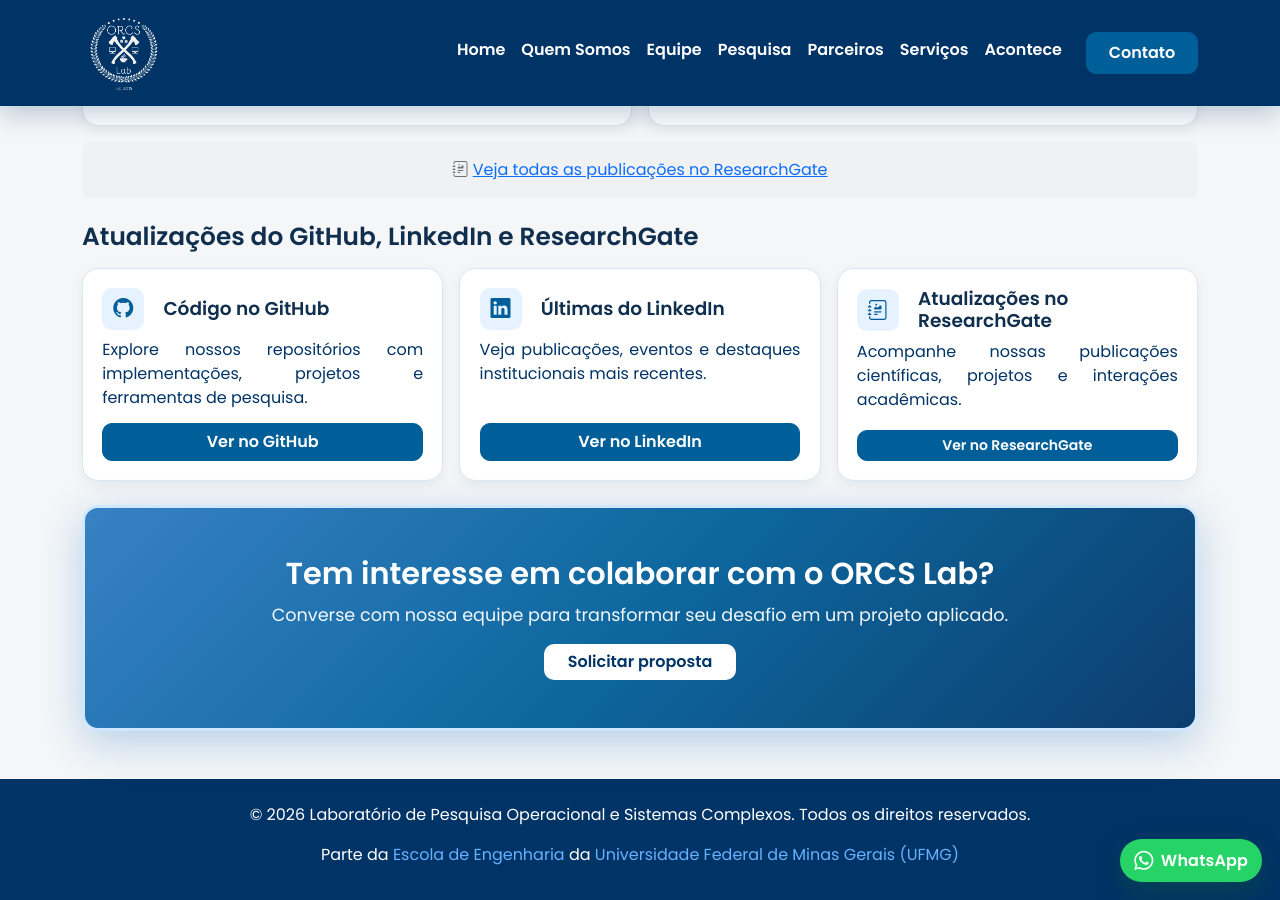
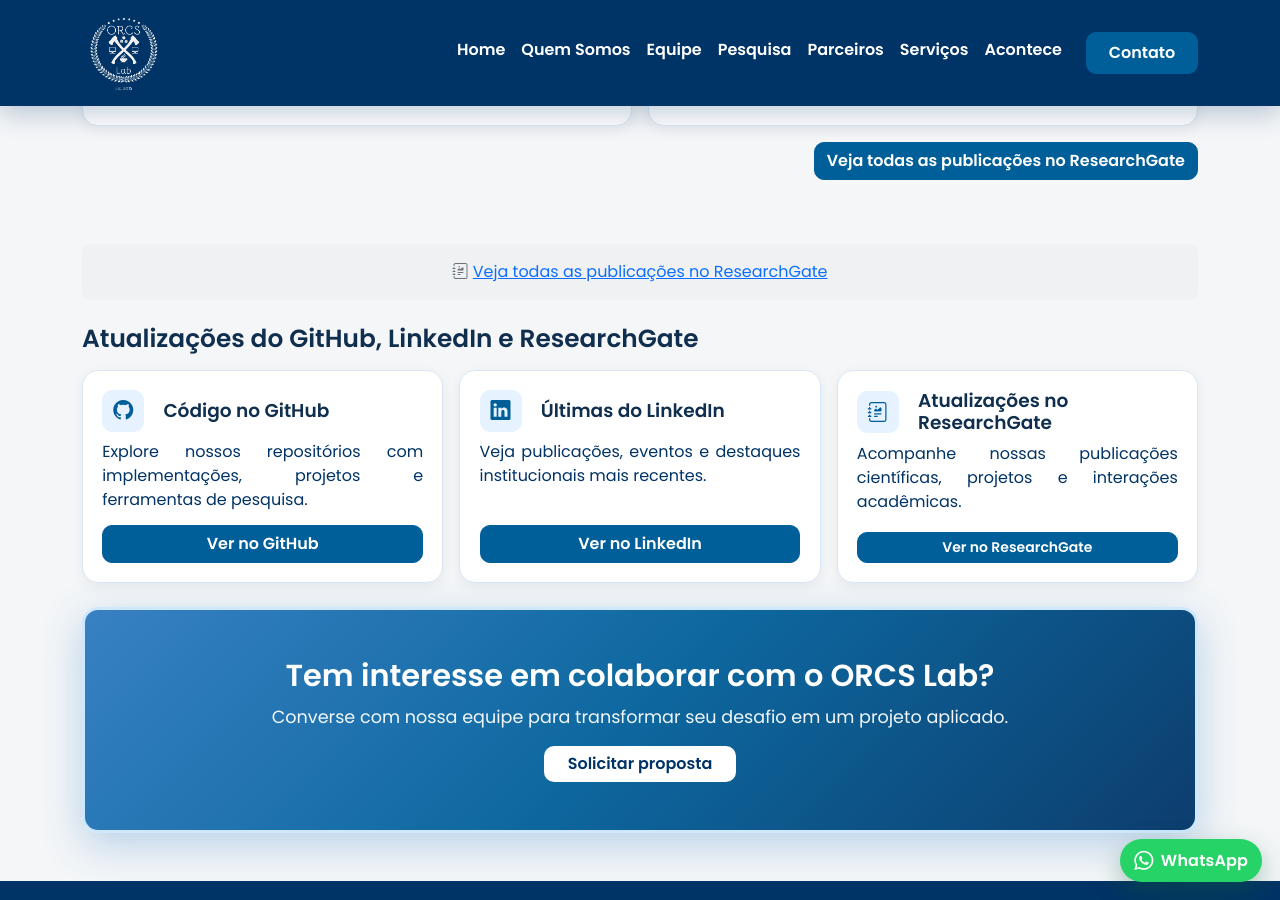
Before and after one commit to Stephanie7l/Site-ORCS-LAB, a Jekyll site: the page built from pages/acontece.html, in a window 1280 px wide and 900 px high, scrolled down 1880 px. Built offline with Jekyll 4.4.1, drawn with Linux system fonts in a browser that asks for light colours; nearby versions of some CDN libraries.

Commit message:
Add link to ResearchGate publications

```diff
--- a/pages/acontece.html
+++ b/pages/acontece.html
@@ -194,6 +194,17 @@
         </article>
       </div>
 
+      <div class="mb-5 text-end">
+      <a
+        href="https://www.researchgate.net/lab/ORCS-Lab-Lucas-Batista"
+        target="_blank"
+        rel="noopener noreferrer"
+        class="btn btn-primary"
+      >
+        Veja todas as publicações no ResearchGate
+      </a>
+      </div>
+
       <div class="col-12">
         <div class="p-3 text-center" style="background: rgba(0,0,0,0.02); border-radius: 8px;">
           <p class="mb-0 text-muted">
```
